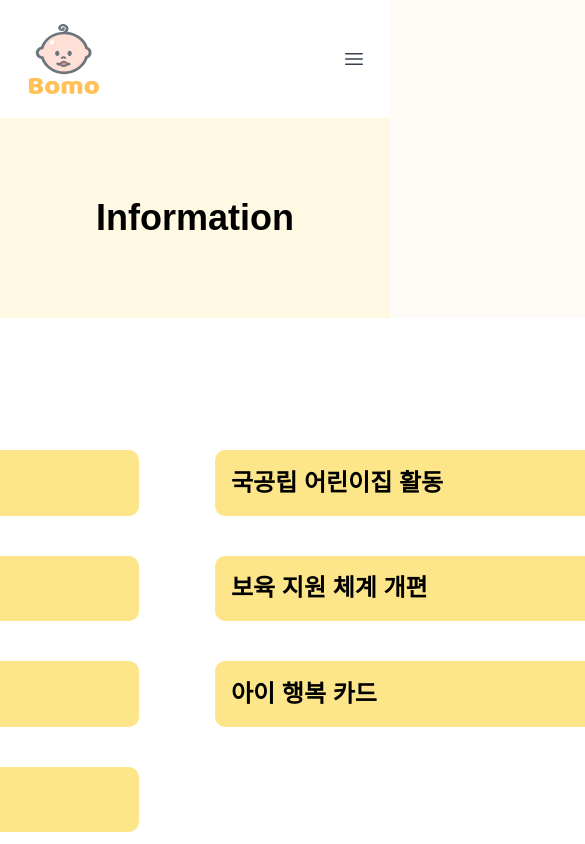
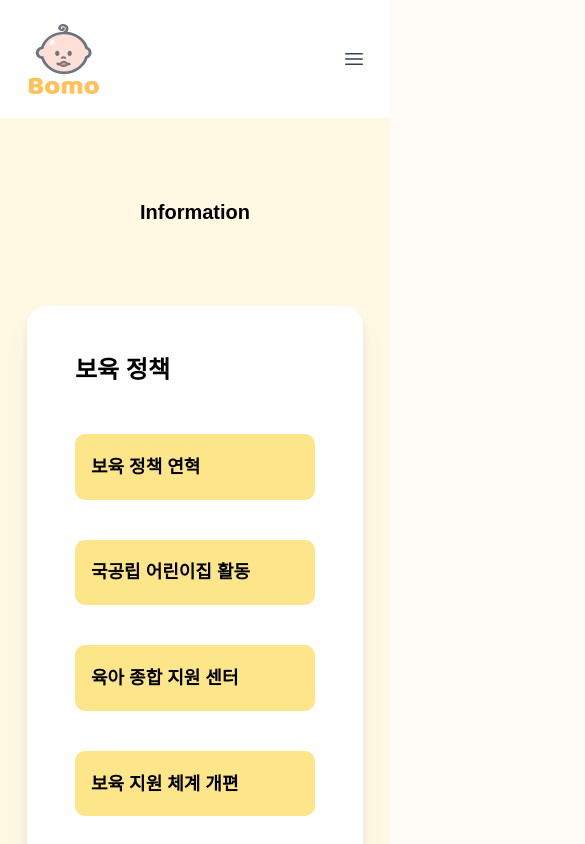
Before and after one commit to SeoulBomo/SeoulBomo.FE, a Next.js app: page /information in a window 390 px wide. Shown: the top 844 px of the page, 585 px wide, since content can reach past the window. Built offline with nearby package versions, Linux system fonts and the light colour scheme; a web font is replaced by a local one.

Commit message:
feat: information 반응형 구현

```diff
--- a/src/components/information/InformationCard.tsx
+++ b/src/components/information/InformationCard.tsx
@@ -1,12 +1,12 @@
 export default function InformationCard({ data, text }: propsType) {
   return (
-    <section className="bg-white w-[80.25rem] h-[38rem] mb-[5rem] rounded-[1.25rem] drop-shadow-xl px-[7rem] pt-[3rem]">
-      <text className="font-bold text-3xl">{text}</text>
-      <div className="grid grid-cols-2 gap-10 mt-[3rem]">
+    <section className="bg-white mb-[5rem] rounded-[1.25rem] drop-shadow-xl md:px-[5rem] p-[3rem]">
+      <text className="font-bold text-2xl md:text-3xl">{text}</text>
+      <div className="grid grid-cols-1 lg:grid-cols-2 gap-10 mt-[3rem]">
         {data?.map((item: any) => (
           <div
             key={item.id}
-            className="w-[29.625rem] h-[4.1rem] rounded-[10px] bg-amber-200 font-semibold text-2xl flex items-center hover:translate-x-3 ease-in-out duration-300"
+            className="w-[15rem] sm:w-[25rem] h-[4.1rem] rounded-[10px] bg-amber-200 font-semibold text-lg md:text-2xl flex items-center hover:translate-x-3 ease-in-out duration-300"
           >
             <text className="ml-[1rem]">{item.name}</text>
           </div>
--- a/src/components/information/InformationFrame.tsx
+++ b/src/components/information/InformationFrame.tsx
@@ -68,7 +68,7 @@ export default function InformationFrame() {
 
   return (
     <main className="w-screen bg-cardFrameColor flex flex-col items-center justify-between">
-      <text className="font-bold text-4xl mt-[5rem] mb-[5rem]">
+      <text className="font-bold text-xl md:text-2xl lg:text-3xl mt-[5rem] mb-[5rem]">
         Information
       </text>
 
```
